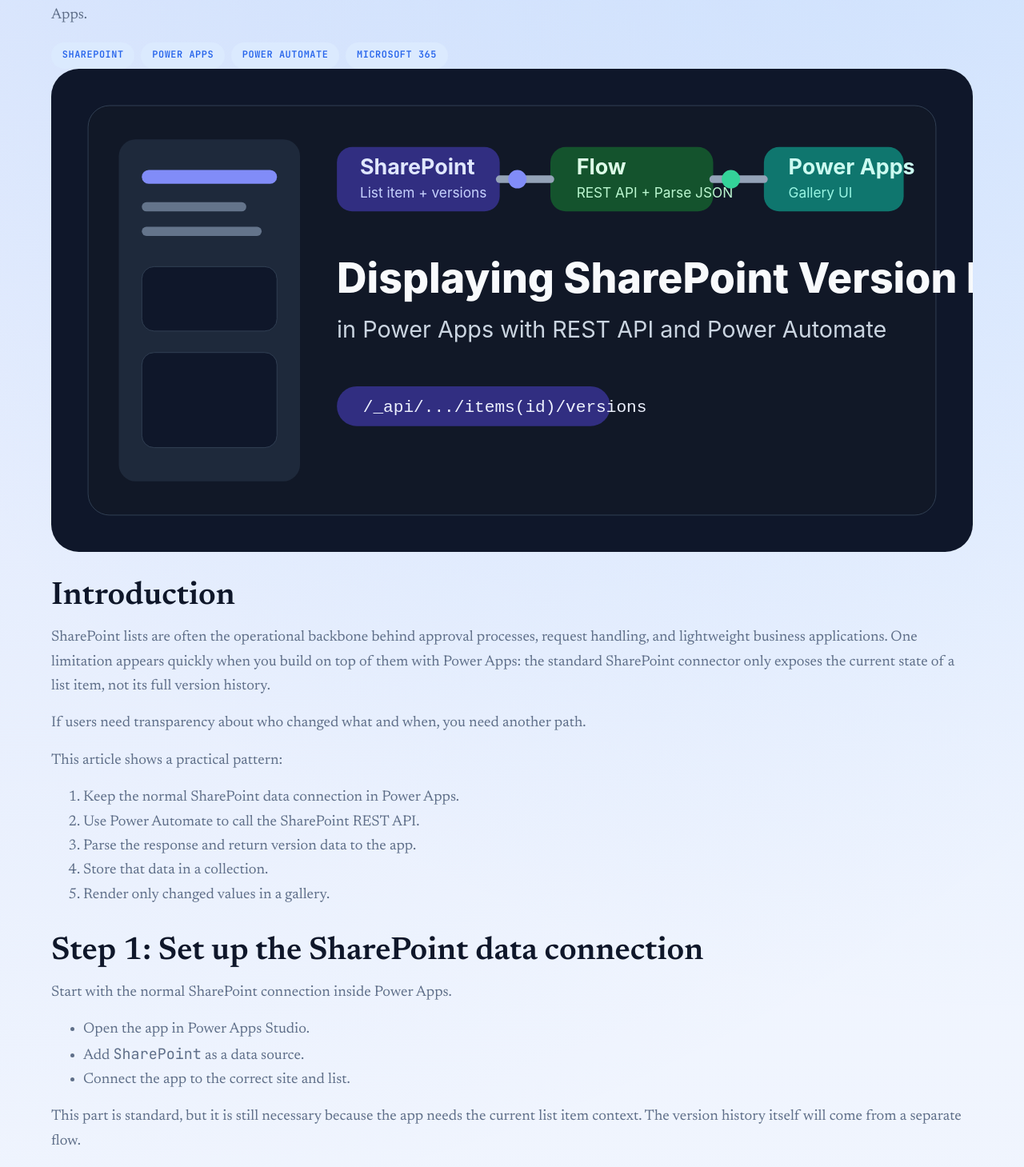
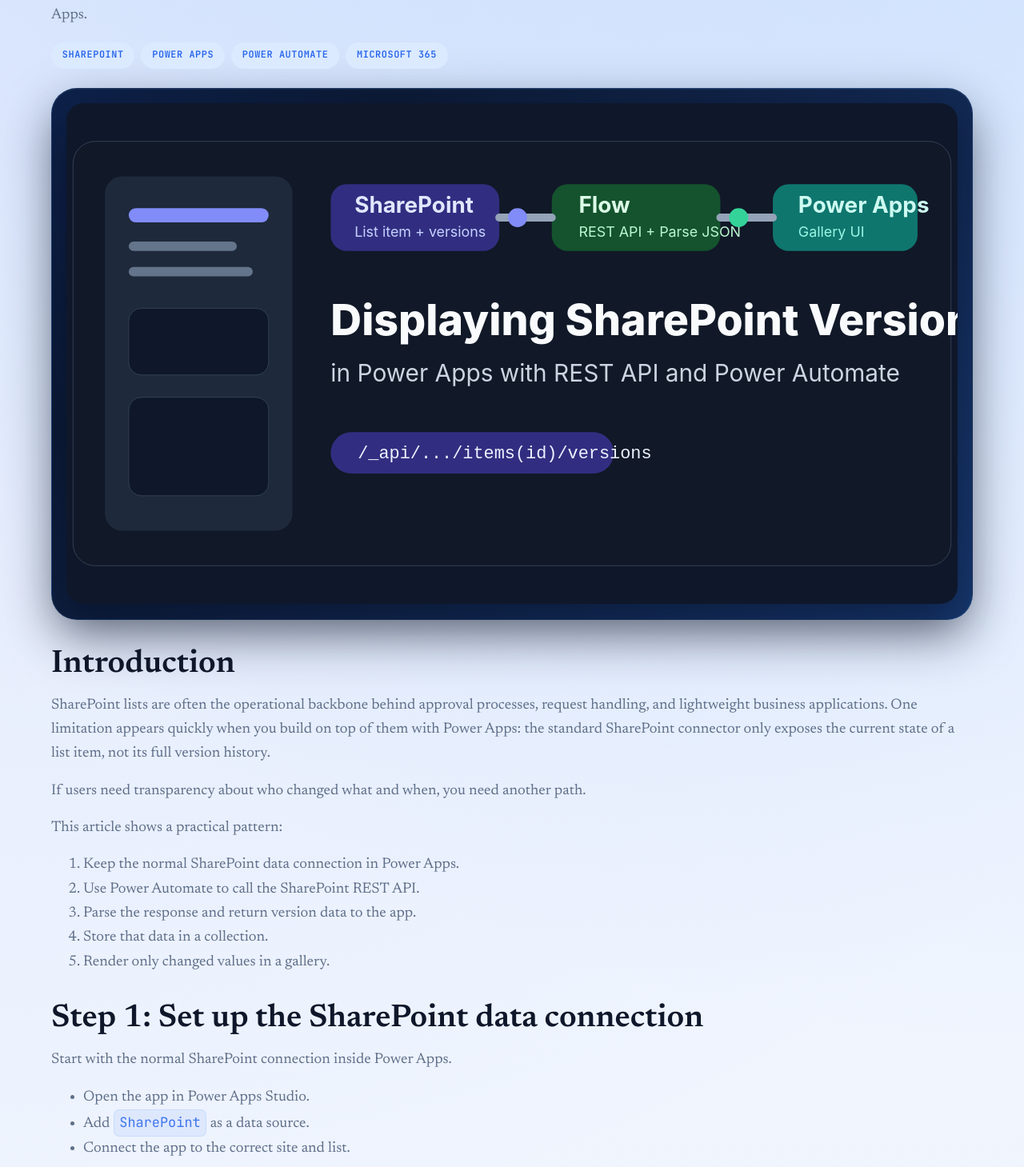
Before and after one commit to zyborc/zyborc.github.io, a React (Vite) app: page /#/blog/2023-09-displaying-sharepoint-version-history-in-power-apps in a window 1280 px wide. Shown: the part 411-1870 px from the top of the page at 80% size. Built offline with nearby package versions, Linux system fonts and the light colour scheme.

Commit message:
feat: improve blog article rendering

```diff
--- a/package.json
+++ b/package.json
@@ -14,6 +14,7 @@
     "react-dom": "^19.2.0",
     "react-markdown": "^10.1.0",
     "react-router-dom": "^7.6.3",
+    "rehype-highlight": "^7.0.2",
     "rehype-raw": "^7.0.0",
     "remark-gfm": "^4.0.1"
   },
--- a/src/content/blog/2026-03-power-apps-code-apps-getting-started.md
+++ b/src/content/blog/2026-03-power-apps-code-apps-getting-started.md
@@ -4,7 +4,7 @@ date: 2026-03-07
 tags: ["Power Apps", "React", "TypeScript", "Vite", "Microsoft 365"]
 summary: "Power Apps Code Apps let you build full React+TypeScript applications that run inside the Power Platform with access to Dataverse, Copilot Studio, and Microsoft 365 connectors. Here is what the setup actually looks like."
 coverImage: "/images/blog/power-apps-code-getting-started-cover.png"
-draft: true
+draft: false
 ---
 
 ![Power Apps Code Apps getting started](/images/blog/power-apps-code-getting-started-cover.png)
--- a/src/pages/BlogPost.tsx
+++ b/src/pages/BlogPost.tsx
@@ -1,4 +1,5 @@
 import ReactMarkdown from 'react-markdown';
+import rehypeHighlight from 'rehype-highlight';
 import rehypeRaw from 'rehype-raw';
 import remarkGfm from 'remark-gfm';
 import { Link, Navigate, useParams } from 'react-router-dom';
@@ -11,8 +12,34 @@ import { toSiteAssetUrl } from '../lib/site';
 const markdownComponents: Components = {
   img: ({ src = '', alt = '' }) => {
     const normalizedSrc = src.startsWith('/') ? toSiteAssetUrl(src) : src;
-    return <img src={normalizedSrc} alt={alt} loading="lazy" />;
+    return <img className="prose__image" src={normalizedSrc} alt={alt} loading="lazy" />;
   },
+  table: ({ children }) => (
+    <div className="prose-table-wrap">
+      <table className="prose-table">{children}</table>
+    </div>
+  ),
+  pre: ({ children }) => <pre className="prose-code-block">{children}</pre>,
+  code: ({ className, children, ...props }) => {
+    const isInline = !className;
+
+    return (
+      <code className={isInline ? 'prose-inline-code' : className} {...props}>
+        {children}
+      </code>
+    );
+  },
+};
+
+const stripLeadingCoverImage = (content: string, coverImage?: string) => {
+  if (!coverImage) {
+    return content;
+  }
+
+  const escapedCoverImage = coverImage.replace(/[.*+?^${}()|[\]\\]/g, '\\$&');
+  const leadingImagePattern = new RegExp(`^!\\[[^\\]]*\\]\\(${escapedCoverImage}\\)\\s*`, 'm');
+
+  return content.replace(leadingImagePattern, '').trim();
 };
 
 const BlogPost = () => {
@@ -34,9 +61,14 @@ const BlogPost = () => {
         <h1>{post.title}</h1>
         <p className="post-summary">{post.summary}</p>
         <TagList tags={post.tags} />
+        {post.coverImage ? (
+          <figure className="post-cover">
+            <img src={toSiteAssetUrl(post.coverImage)} alt={post.title} />
+          </figure>
+        ) : null}
         <div className="prose">
-          <ReactMarkdown components={markdownComponents} remarkPlugins={[remarkGfm]} rehypePlugins={[rehypeRaw]}>
-            {post.content}
+          <ReactMarkdown components={markdownComponents} remarkPlugins={[remarkGfm]} rehypePlugins={[rehypeHighlight, rehypeRaw]}>
+            {stripLeadingCoverImage(post.content, post.coverImage)}
           </ReactMarkdown>
         </div>
       </div>
--- a/src/styles/components.css
+++ b/src/styles/components.css
@@ -545,6 +545,27 @@
   color: var(--color-accent);
 }
 
+.post-cover {
+  margin: 1.5rem 0 2rem;
+  padding: 1.15rem;
+  border: 1px solid rgba(96, 165, 250, 0.16);
+  border-radius: 2rem;
+  background:
+    radial-gradient(circle at top left, rgba(37, 99, 235, 0.18), transparent 32%),
+    linear-gradient(135deg, #081327 0%, #102347 48%, #17386f 100%);
+  box-shadow:
+    0 24px 64px rgba(8, 19, 39, 0.4),
+    inset 0 1px 0 rgba(255, 255, 255, 0.05);
+}
+
+.post-cover img {
+  width: 100%;
+  border-radius: 1.35rem;
+  aspect-ratio: 16 / 9;
+  object-fit: cover;
+  box-shadow: 0 20px 50px rgba(2, 6, 23, 0.42);
+}
+
 .contact-grid {
   flex-direction: column;
   margin-top: 2rem;
--- a/src/styles/typography.css
+++ b/src/styles/typography.css
@@ -46,7 +46,8 @@ span {
 .prose p,
 .prose ul,
 .prose ol,
-.prose pre {
+.prose pre,
+.prose-table-wrap {
   margin: 0 0 1rem;
 }
 
@@ -63,3 +64,132 @@ span {
   background: var(--color-bg-alt);
   padding: 1rem;
 }
+
+.prose-inline-code {
+  display: inline-block;
+  padding: 0.12rem 0.42rem;
+  border: 1px solid rgba(96, 165, 250, 0.18);
+  border-radius: 0.45rem;
+  background: rgba(37, 99, 235, 0.08);
+  color: color-mix(in srgb, var(--color-accent) 88%, white 12%);
+  font-size: 0.92em;
+}
+
+.prose-code-block {
+  overflow-x: auto;
+  border: 1px solid rgba(96, 165, 250, 0.22);
+  border-radius: 1.4rem;
+  background:
+    linear-gradient(180deg, rgba(8, 19, 39, 0.96), rgba(9, 26, 54, 0.98));
+  box-shadow:
+    0 20px 48px rgba(8, 19, 39, 0.28),
+    inset 0 1px 0 rgba(255, 255, 255, 0.05);
+  padding: 1.1rem 1.2rem;
+}
+
+.prose-code-block code {
+  display: block;
+  color: #f8fbff;
+  line-height: 1.72;
+  font-size: 0.96rem;
+}
+
+.prose-code-block code.hljs {
+  background: transparent;
+  padding: 0;
+}
+
+.prose-code-block .hljs-comment,
+.prose-code-block .hljs-quote {
+  color: #6b7f9f;
+  font-style: italic;
+}
+
+.prose-code-block .hljs-keyword,
+.prose-code-block .hljs-selector-tag,
+.prose-code-block .hljs-section,
+.prose-code-block .hljs-name,
+.prose-code-block .hljs-built_in {
+  color: #7dd3fc;
+}
+
+.prose-code-block .hljs-title,
+.prose-code-block .hljs-title.class_,
+.prose-code-block .hljs-title.function_ {
+  color: #f8fbff;
+}
+
+.prose-code-block .hljs-string,
+.prose-code-block .hljs-attr,
+.prose-code-block .hljs-template-tag,
+.prose-code-block .hljs-template-variable {
+  color: #86efac;
+}
+
+.prose-code-block .hljs-number,
+.prose-code-block .hljs-literal,
+.prose-code-block .hljs-symbol,
+.prose-code-block .hljs-bullet {
+  color: #f9a8d4;
+}
+
+.prose-code-block .hljs-variable,
+.prose-code-block .hljs-params,
+.prose-code-block .hljs-property {
+  color: #c4b5fd;
+}
+
+.prose-code-block .hljs-operator,
+.prose-code-block .hljs-punctuation {
+  color: #bfdbfe;
+}
+
+.prose-code-block .hljs-meta,
+.prose-code-block .hljs-meta .hljs-keyword {
+  color: #fbbf24;
+}
+
+.prose-table-wrap {
+  overflow-x: auto;
+  border: 1px solid rgba(96, 165, 250, 0.16);
+  border-radius: 1.2rem;
+  background: rgba(8, 19, 39, 0.42);
+  box-shadow: inset 0 1px 0 rgba(255, 255, 255, 0.04);
+}
+
+.prose-table {
+  width: 100%;
+  min-width: 32rem;
+  border-collapse: collapse;
+}
+
+.prose-table thead {
+  background: rgba(37, 99, 235, 0.16);
+}
+
+.prose-table th,
+.prose-table td {
+  padding: 0.9rem 1rem;
+  text-align: left;
+  vertical-align: top;
+  border-bottom: 1px solid rgba(148, 163, 184, 0.12);
+}
+
+.prose-table th {
+  color: #f8fbff;
+  font-size: 0.9rem;
+  font-weight: 700;
+  letter-spacing: 0.03em;
+}
+
+.prose-table td {
+  color: #d7e5fb;
+}
+
+.prose-table tbody tr:nth-child(even) {
+  background: rgba(15, 23, 42, 0.16);
+}
+
+.prose-table tbody tr:last-child td {
+  border-bottom: 0;
+}
```
Also changed, not shown: 1 other file (tests, documents, lock files or other folders).
